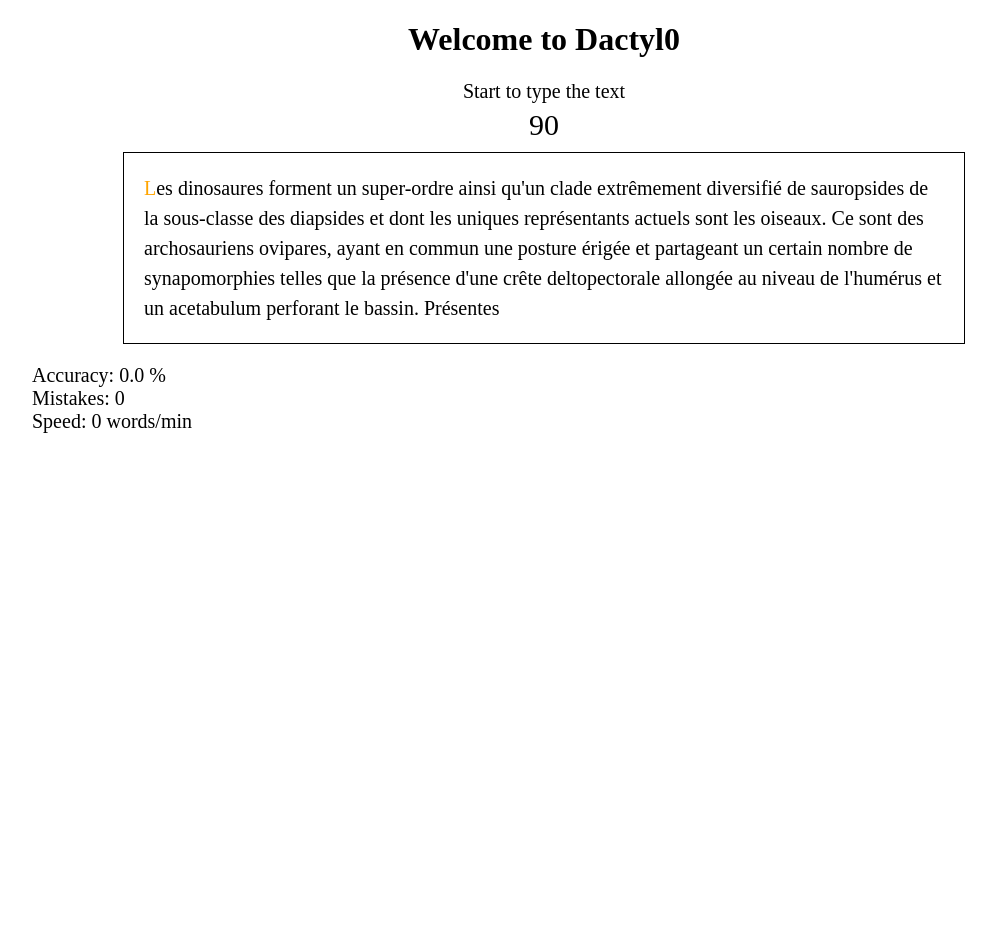
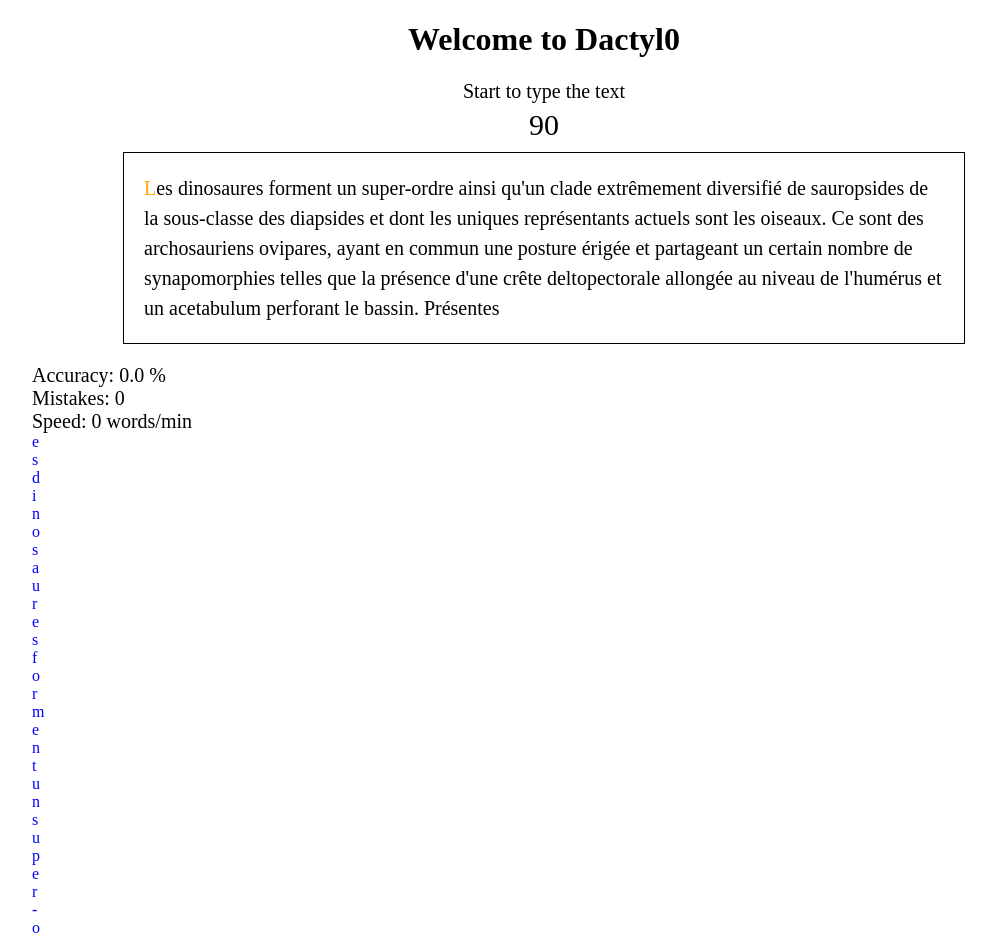
Before and after one commit to info7tik/dactylo, an Angular app: page / in a window 1280 px wide. Shown: the top 941 px of the page, without its empty margins (96-1092 px from the left). Before the commit the page ends 800 px from the top, so only its background shows below. Built offline with nearby package versions, Linux system fonts and the light colour scheme.

Commit message:
create and control character components

```diff
--- a/src/app/app.component.html
+++ b/src/app/app.component.html
@@ -13,6 +13,11 @@
             <div>Mistakes: {{mistakeCounter}}</div>
             <div>Speed: {{wordNumber * 60 / countdownInSeconds}} words/min</div>
         </div>
+        <div>
+            <div *ngFor="let char of characters">
+                <app-character [character]="char.value" [color]="char.color"></app-character>
+            </div>
+        </div>
     </div>
 </main>
 
--- a/src/app/app.component.ts
+++ b/src/app/app.component.ts
@@ -1,11 +1,13 @@
+import { CommonModule } from '@angular/common';
 import { Component, HostListener } from '@angular/core';
 import { RouterOutlet } from '@angular/router';
 import { map, takeWhile, timer } from 'rxjs';
+import { CharacterComponent } from './character/character.component';
 
 @Component({
     selector: 'app-root',
     standalone: true,
-    imports: [RouterOutlet],
+    imports: [RouterOutlet, CommonModule, CharacterComponent],
     templateUrl: './app.component.html',
     styleUrl: './app.component.css'
 })
@@ -20,11 +22,19 @@ export class AppComponent {
     mistakeCounter = 0;
     countdownInSeconds = 90;
     remainingSeconds = this.countdownInSeconds;
+    characters: any[] = [];
     private isRunningCountdown = false;
     private isExpiredCountdown = false;
 
+
+    constructor() {
+        for (let char of this.endText) { this.characters.push({value: char, color: "blue"}); }
+    }
+
+
     @HostListener('document:keypress', ['$event'])
     handleKeyboardEvent(event: KeyboardEvent) {
+        this.characters[10].color = "red";
         if (!this.isRunningCountdown) {
             this.isRunningCountdown = true;
             const countdown = timer(0, 1000).pipe(map(n => this.countdownInSeconds - n), takeWhile(n => n > 0));
--- /dev/null
+++ b/src/app/character/character.component.css
@@ -0,0 +1,7 @@
+.blue {
+    color: blue;
+}
+
+.black {
+    color: black;
+}
--- /dev/null
+++ b/src/app/character/character.component.html
@@ -0,0 +1 @@
+<span [style]="{color: [color]}">{{character}}</span>
```
Also changed, not shown: src/app/character/character.component.ts (added, +14 -0 lines).
